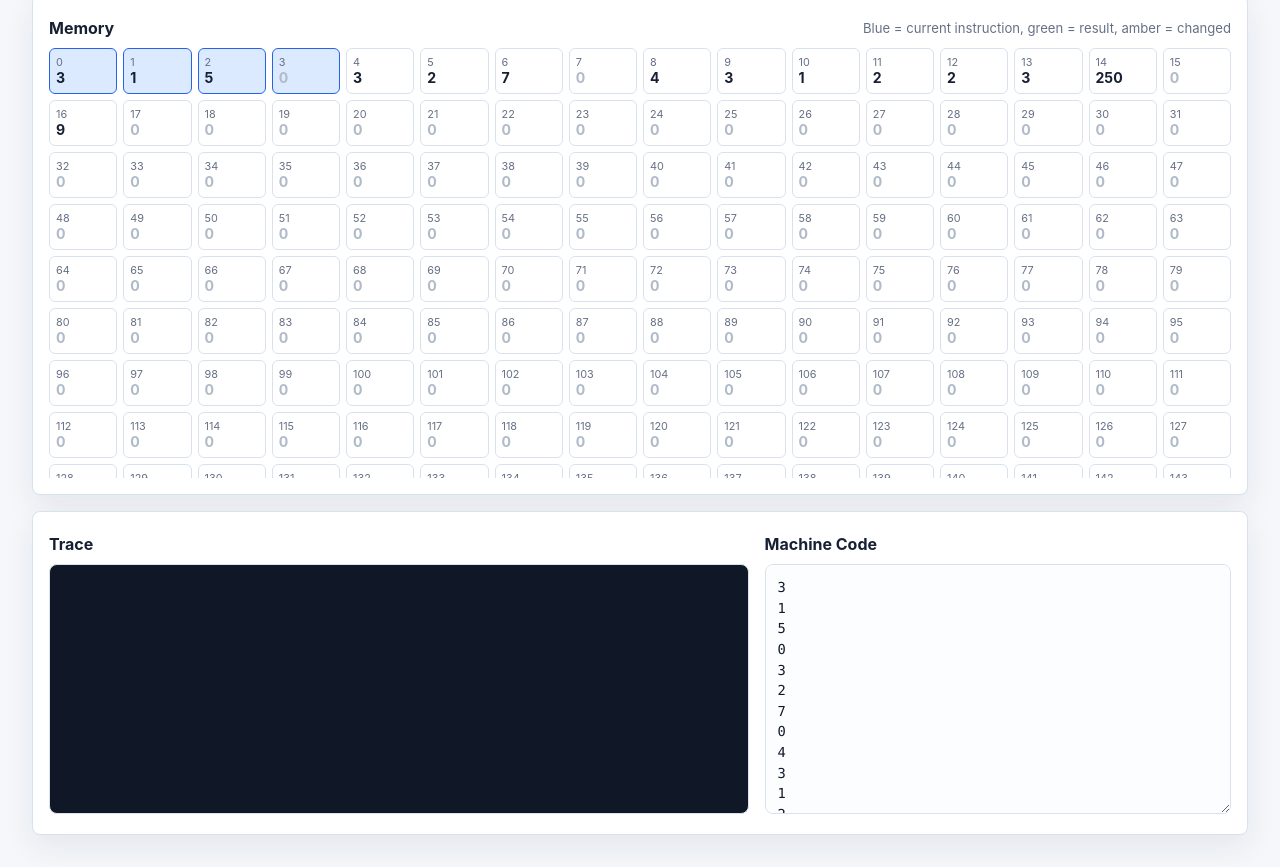
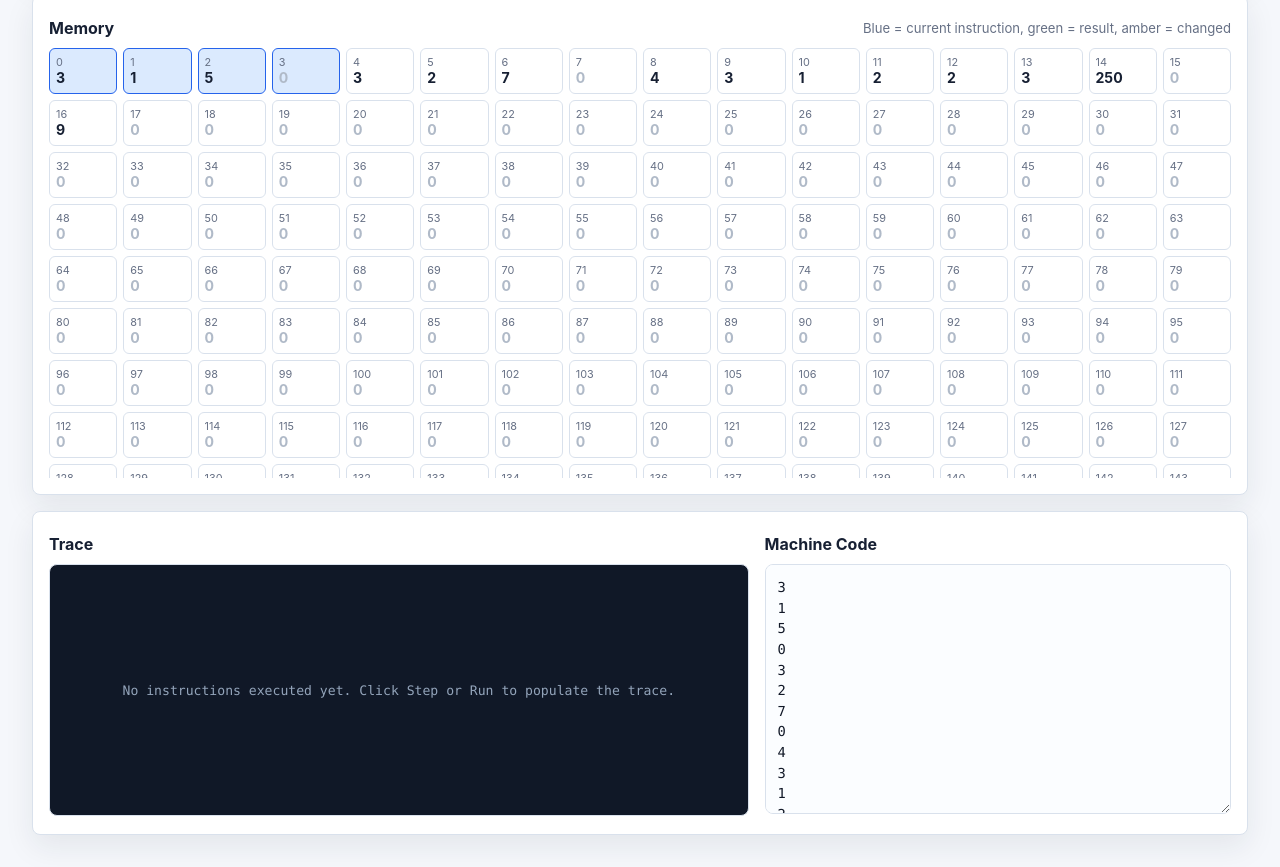
Before and after one commit to michaeltony6/CPU-Sim, a plain HTML site: page custom-risc-cpu/web-debugger/index.html in a window 1280 px wide. Shown: the part 745-1612 px from the top of the page. Drawn offline with Linux system fonts and the light colour scheme.

Commit message:
Polish web debugger presentation

```diff
--- a/custom-risc-cpu/web-debugger/app.js
+++ b/custom-risc-cpu/web-debugger/app.js
@@ -273,6 +273,14 @@ function renderListing() {
 
 function renderTrace() {
     els.traceLog.innerHTML = "";
+    if (state.trace.length === 0) {
+        const empty = document.createElement("div");
+        empty.className = "trace-empty";
+        empty.textContent = "No instructions executed yet. Click Step or Run to populate the trace.";
+        els.traceLog.appendChild(empty);
+        return;
+    }
+
     for (const event of state.trace.slice(0, 80)) {
         const line = document.createElement("div");
         const changeText = describeChanges(event.changes);
--- a/custom-risc-cpu/web-debugger/styles.css
+++ b/custom-risc-cpu/web-debugger/styles.css
@@ -372,6 +372,15 @@ tr.breakpoint td:first-child {
     border-bottom: 1px solid rgba(255, 255, 255, 0.08);
 }
 
+.trace-empty {
+    display: grid;
+    min-height: 250px;
+    place-items: center;
+    padding: 24px;
+    color: #93a4ba;
+    text-align: center;
+}
+
 @media (max-width: 1100px) {
     .workspace {
         grid-template-columns: 1fr;
```
Also changed, not shown: custom-risc-cpu/docs/images/web-debugger.png (added), 3 other files.
